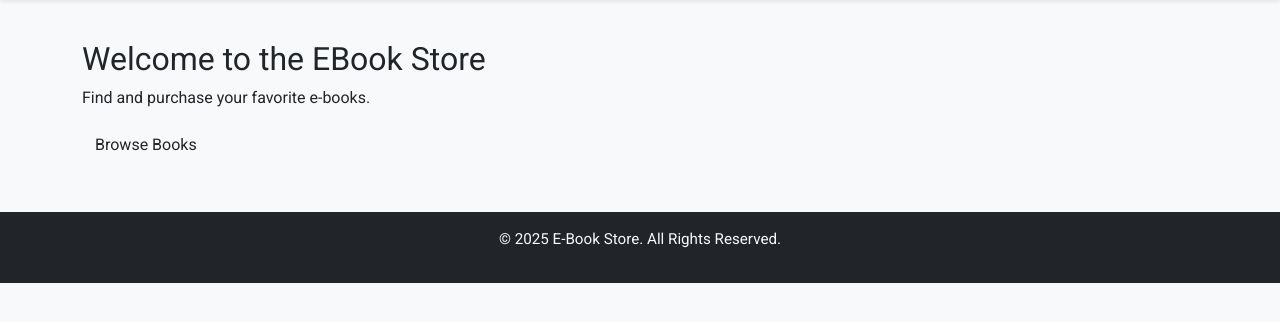
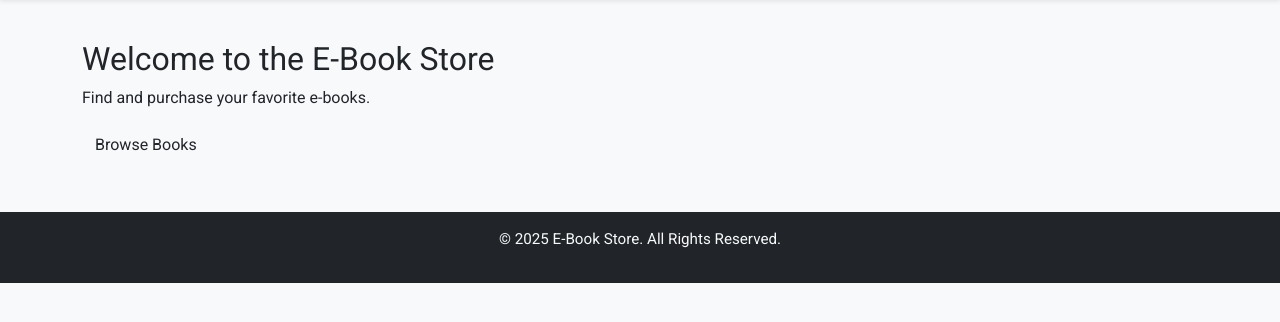
Before and after one commit to sree1814/ebookapp, a Django app: page / in a window 1280 px wide. Shown: the part 62-384 px from the top of the page. Run offline with Django 4.2, Linux system fonts and the light colour scheme.

Commit message:
first commit1

```diff
--- a/books/templates/books/home.html
+++ b/books/templates/books/home.html
@@ -2,7 +2,7 @@
 {% block title %}Home - E-Book Store{% endblock %}
 
 {% block content %}
-    <h2>Welcome to the EBook Store</h2>
+    <h2>Welcome to the E-Book Store</h2>
     <p>Find and purchase your favorite e-books.</p>
     <a href="{% url 'book_list' %}" class="btn">Browse Books</a>
 {% endblock %}
```
